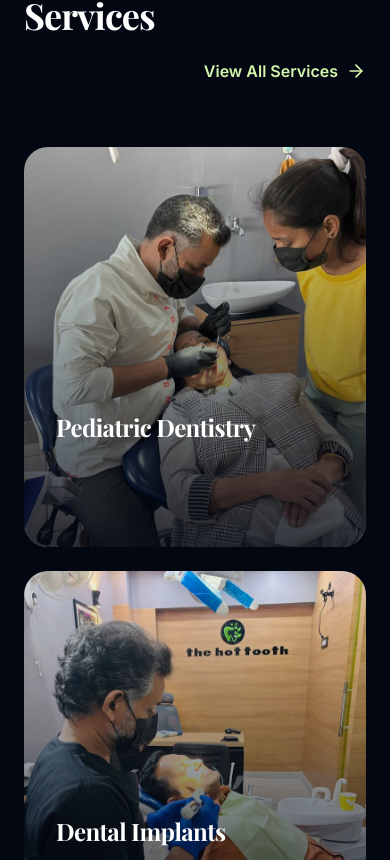
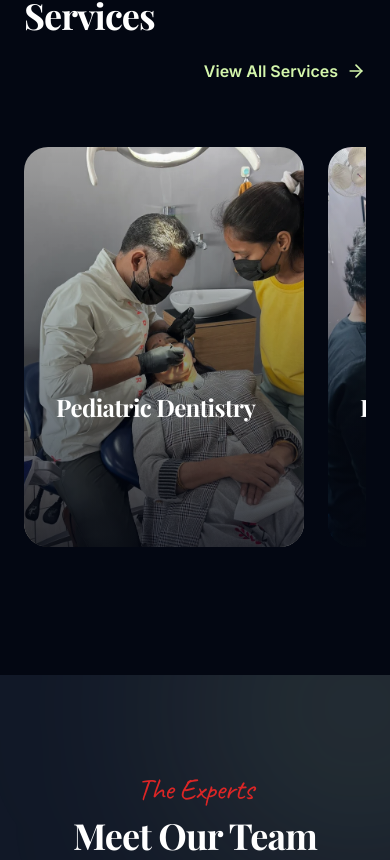
Before and after one commit to azadm6484/thehottooth, a React (Vite) app: page / in a window 390 px wide. Shown: the part 4044-4904 px from the top of the page. Built offline with nearby package versions, Linux system fonts and the light colour scheme; a web font is replaced by a local one.

Commit message:
first com90

```diff
--- a/src/App.jsx
+++ b/src/App.jsx
@@ -84,7 +84,7 @@ const Navbar = ({ onContactClick }) => {
             initial={{ opacity: 0, height: 0 }}
             animate={{ opacity: 1, height: 'auto' }}
             exit={{ opacity: 0, height: 0 }}
-            className="md:hidden bg-brand-darker border-t border-white/10"
+            className="md:hidden bg-brand-darker border-t border-white/10 overflow-y-auto max-h-[calc(100vh-80px)]"
           >
             <div className="flex flex-col px-6 py-4 gap-4">
               {navLinks.map((item) => (
@@ -292,7 +292,7 @@ const ServicesSection = () => {
           </button>
         </div>
 
-        <motion.div layout className="grid md:grid-cols-2 lg:grid-cols-4 gap-6">
+        <motion.div layout className="flex md:grid md:grid-cols-2 lg:grid-cols-4 gap-6 overflow-x-auto md:overflow-visible pb-8 md:pb-0 no-scrollbar snap-x">
           <AnimatePresence>
             {visibleServices.map((s, i) => (
               <motion.div
@@ -301,7 +301,7 @@ const ServicesSection = () => {
                 animate={{ opacity: 1, scale: 1 }}
                 exit={{ opacity: 0, scale: 0.9 }}
                 transition={{ duration: 0.3 }}
-                className="group rounded-3xl overflow-hidden relative cursor-pointer"
+                className="min-w-[280px] md:min-w-0 group rounded-3xl overflow-hidden relative cursor-pointer snap-center"
               >
                 <div className="absolute inset-0 bg-gradient-to-t from-brand-darker via-brand-darker/50 to-transparent z-10 opacity-80 group-hover:opacity-90 transition-opacity"></div>
                 <img src={s.img} alt={s.title} className="w-full h-[400px] object-cover group-hover:scale-105 transition-transform duration-700" />
@@ -361,7 +361,13 @@ const DoctorsSection = () => {
                 variants={positionVariants}
                 transition={{ duration: 0.6, type: "spring", bounce: 0.2 }}
                 onClick={() => setActiveIndex(i)}
-                className="absolute w-[80%] md:w-[50%] h-full glass-effect rounded-[2.5rem] overflow-hidden cursor-pointer shadow-[0_0_30px_rgba(0,0,0,0.5)]"
+                drag="x"
+                dragConstraints={{ left: 0, right: 0 }}
+                onDragEnd={(e, info) => {
+                  if (info.offset.x > 50) setActiveIndex((prev) => (prev - 1 + 3) % 3);
+                  else if (info.offset.x < -50) setActiveIndex((prev) => (prev + 1) % 3);
+                }}
+                className="absolute w-[80%] md:w-[50%] h-full glass-effect rounded-[2.5rem] overflow-hidden cursor-pointer shadow-[0_0_30px_rgba(0,0,0,0.5)] touch-none"
               >
                 <img src={img.src} alt={img.title} className="w-full h-full object-cover object-top" />
                 <div className="absolute inset-0 bg-gradient-to-t from-brand-darker via-brand-darker/50 to-transparent"></div>
@@ -407,7 +413,7 @@ const ReviewsSection = () => {
           </div>
         </div>
 
-        <div className="grid md:grid-cols-2 lg:grid-cols-4 gap-6">
+        <div className="flex md:grid md:grid-cols-2 lg:grid-cols-4 gap-6 overflow-x-auto md:overflow-visible pb-8 md:pb-0 no-scrollbar snap-x">
           {reviews.map((review, i) => (
             <motion.div
               key={i}
@@ -415,7 +421,7 @@ const ReviewsSection = () => {
               whileInView={{ opacity: 1, y: 0 }}
               viewport={{ once: true }}
               transition={{ delay: i * 0.1 }}
-              className="glass-effect p-8 rounded-3xl hover:-translate-y-2 transition-transform duration-300"
+              className="min-w-[280px] md:min-w-0 glass-effect p-8 rounded-3xl hover:-translate-y-2 transition-transform duration-300 snap-center"
             >
               <div className="flex items-center gap-4 mb-4">
                 <div className="w-12 h-12 rounded-full bg-brand-green/20 flex items-center justify-center text-brand-green font-bold text-lg">
--- a/src/index.css
+++ b/src/index.css
@@ -22,3 +22,14 @@
     text-shadow: 0 0 20px rgba(212, 246, 172, 0.3);
   }
 }
+
+/* Hide scrollbar for Chrome, Safari and Opera */
+::-webkit-scrollbar {
+  display: none;
+}
+
+/* Hide scrollbar for IE, Edge and Firefox */
+* {
+  -ms-overflow-style: none;  /* IE and Edge */
+  scrollbar-width: none;  /* Firefox */
+}
```
